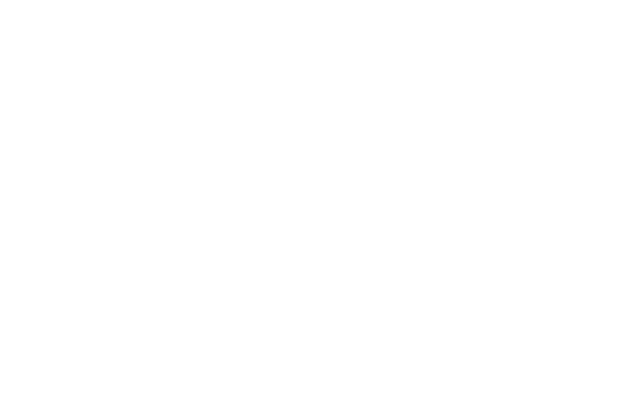
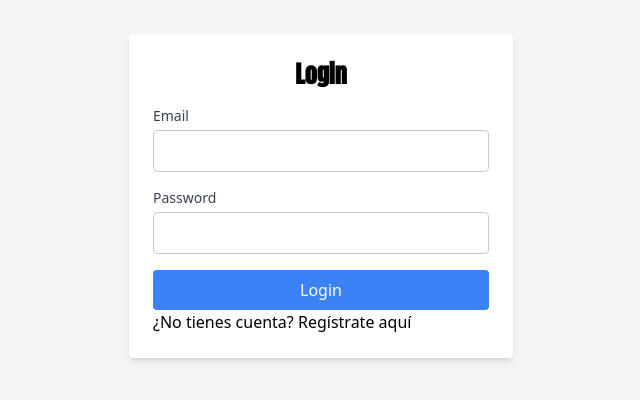
Before and after one commit to alonsogonzalo/DirtyCouture, a Vue app in the folder src/main/kotlin/com/dirtycouture/frontend/: page /login in a window 1280 px wide. Before the commit this address had no page. Shown: the part 204-604 px from the top of the page, without its empty margins (319-959 px from the left). Built offline with nearby package versions, Linux system fonts and the light colour scheme.

Commit message:
Login y Registro rudimentarios en frontend

```diff
--- a/src/main/kotlin/com/dirtycouture/frontend/src/router/index.ts
+++ b/src/main/kotlin/com/dirtycouture/frontend/src/router/index.ts
@@ -1,17 +1,55 @@
+// src/router/index.ts
 import { createRouter, createWebHistory } from 'vue-router'
 import Home from '../views/Home.vue'
+import LoginView from '../views/LoginView.vue'
+import DashboardView from '../views/DashboardView.vue'
+import RegisterView from '../views/RegisterView.vue'
+import { useUserStore } from '../stores/userStore'
 
 const routes = [
     {
         path: '/',
         name: 'home',
         component: Home
+    },
+    {
+        path: '/login',
+        name: 'login',
+        component: LoginView
+    },
+    {
+        path: '/dashboard',
+        name: 'dashboard',
+        component: DashboardView,
+        meta: { requiresAuth: true }
+    },
+    {
+        path: '/register',
+        name: 'register',
+        component: RegisterView
     }
+
 ]
 
 const router = createRouter({
     history: createWebHistory(),
-    routes,
+    routes
+})
+
+// Protege rutas con meta.requiresAuth
+router.beforeEach((to, from, next) => {
+    const userStore = useUserStore()
+
+    // Cargar desde localStorage si es necesario
+    if (!userStore.token) {
+        userStore.initializeFromStorage()
+    }
+
+    if (to.meta.requiresAuth && !userStore.token) {
+        next('/login')
+    } else {
+        next()
+    }
 })
 
 export default router
--- a/src/main/kotlin/com/dirtycouture/frontend/src/stores/userStore.ts
+++ b/src/main/kotlin/com/dirtycouture/frontend/src/stores/userStore.ts
@@ -1,18 +1,33 @@
-import {defineStore} from "pinia";
+// src/stores/userStore.ts
+import { defineStore } from 'pinia'
 
-export const useUserStore = defineStore ('user', {
+export const useUserStore = defineStore('user', {
     state: () => ({
-        username: 'Invitado',
-        isLoggedIn: false,
+        token: '' as string,
+        user: null as null | { id: number; email: string; role: string }
     }),
     actions: {
-        login(name: string) {
-            this.username = name;
-            this.isLoggedIn = true;
+        setToken(token: string) {
+            this.token = token
+            localStorage.setItem('token', token)
+        },
+        setUser(user: { id: number; email: string; role: string }) {
+            this.user = user
+            localStorage.setItem('user', JSON.stringify(user))
         },
         logout() {
-            this.username = 'Invitado';
-            this.isLoggedIn = false;
+            this.token = ''
+            this.user = null
+            localStorage.removeItem('token')
+            localStorage.removeItem('user')
         },
-    },
-});
+        initializeFromStorage() {
+            const token = localStorage.getItem('token')
+            const user = localStorage.getItem('user')
+            if (token && user) {
+                this.token = token
+                this.user = JSON.parse(user)
+            }
+        }
+    }
+})
--- /dev/null
+++ b/src/main/kotlin/com/dirtycouture/frontend/src/views/DashboardView.vue
@@ -0,0 +1,21 @@
+<!-- src/views/DashboardView.vue -->
+<template>
+  <div class="dashboard">
+    <h1>Welcome, {{ user?.email }}!</h1>
+    <p>You are logged in as <strong>{{ user?.role }}</strong>.</p>
+  </div>
+</template>
+
+<script setup lang="ts">
+import { useUserStore } from '../stores/userStore'
+
+const userStore = useUserStore()
+const user = userStore.user
+</script>
+
+<style scoped>
+.dashboard {
+  text-align: center;
+  padding: 2rem;
+}
+</style>
--- /dev/null
+++ b/src/main/kotlin/com/dirtycouture/frontend/src/views/LoginView.vue
@@ -0,0 +1,68 @@
+<template>
+  <div class="min-h-screen flex items-center justify-center bg-gray-100">
+    <div class="bg-white p-6 rounded shadow-md w-full max-w-sm">
+      <h1 class="text-2xl font-bold mb-4 text-center">Login</h1>
+      <form @submit.prevent="handleLogin">
+        <div class="mb-4">
+          <label class="block text-sm font-medium text-gray-700">Email</label>
+          <input v-model="email" type="email" class="mt-1 block w-full border rounded px-3 py-2" required />
+        </div>
+        <div class="mb-4">
+          <label class="block text-sm font-medium text-gray-700">Password</label>
+          <input v-model="password" type="password" class="mt-1 block w-full border rounded px-3 py-2" required />
+        </div>
+        <button type="submit" class="w-full bg-blue-500 text-white py-2 rounded hover:bg-blue-600">
+          Login
+        </button>
+      </form>
+      <p>
+        ¿No tienes cuenta?
+        <router-link to="/register">Regístrate aquí</router-link>
+      </p>
+      <p v-if="error" class="text-red-500 mt-4 text-center">{{ error }}</p>
+    </div>
+  </div>
+</template>
+
+<script setup lang="ts">
+import { ref } from 'vue'
+import { useRouter } from 'vue-router'
+import { useUserStore } from '../stores/userStore'
+
+const email = ref('')
+const password = ref('')
+const error = ref('')
+const router = useRouter()
+const userStore = useUserStore()
+
+const handleLogin = async () => {
+  error.value = ''
+  try {
+    const response = await fetch('http://localhost:8080/auth/login', {
+      method: 'POST',
+      headers: { 'Content-Type': 'application/json' },
+      body: JSON.stringify({ email: email.value, password: password.value })
+    })
+
+    const result = await response.json()
+
+    if (!response.ok) {
+      throw new Error(result.error || 'Login failed')
+    }
+
+    userStore.setUser(result.user)
+    userStore.setToken(result.token)
+    localStorage.setItem('token', result.token)
+    localStorage.setItem('user', JSON.stringify(result.user))
+    router.push('/dashboard')
+  } catch (err: any) {
+    error.value = err.message
+  }
+}
+</script>
+
+<style scoped>
+input {
+  border: 1px solid #ccc;
+}
+</style>
--- /dev/null
+++ b/src/main/kotlin/com/dirtycouture/frontend/src/views/RegisterView.vue
@@ -0,0 +1,61 @@
+<!-- src/views/RegisterView.vue -->
+<template>
+  <div class="register">
+    <h1>Crear cuenta</h1>
+    <form @submit.prevent="handleRegister">
+      <label>Email:</label>
+      <input v-model="email" type="email" required />
+
+      <label>Contraseña:</label>
+      <input v-model="password" type="password" required />
+
+      <button type="submit">Registrarse</button>
+
+      <p v-if="error" style="color: red">{{ error }}</p>
+    </form>
+    <p>
+      ¿Ya tienes cuenta?
+      <router-link to="/login">Inicia sesión aquí</router-link>
+    </p>
+  </div>
+</template>
+
+<script setup lang="ts">
+import { ref } from 'vue'
+import { useRouter } from 'vue-router'
+
+const email = ref('')
+const password = ref('')
+const error = ref('')
+const router = useRouter()
+
+async function handleRegister() {
+  error.value = ''
+  try {
+    const response = await fetch('http://localhost:8080/auth/register', {
+      method: 'POST',
+      headers: { 'Content-Type': 'application/json' },
+      body: JSON.stringify({ email: email.value, password: password.value })
+    })
+
+    if (!response.ok) {
+      const res = await response.json()
+      error.value = res.error || 'Error en el registro'
+      return
+    }
+
+    // Registro exitoso, redirige al login
+    router.push('/login')
+  } catch (err) {
+    error.value = 'Error de red o servidor'
+  }
+}
+</script>
+
+<style scoped>
+.register {
+  max-width: 400px;
+  margin: 2rem auto;
+  padding: 1rem;
+}
+</style>
```
